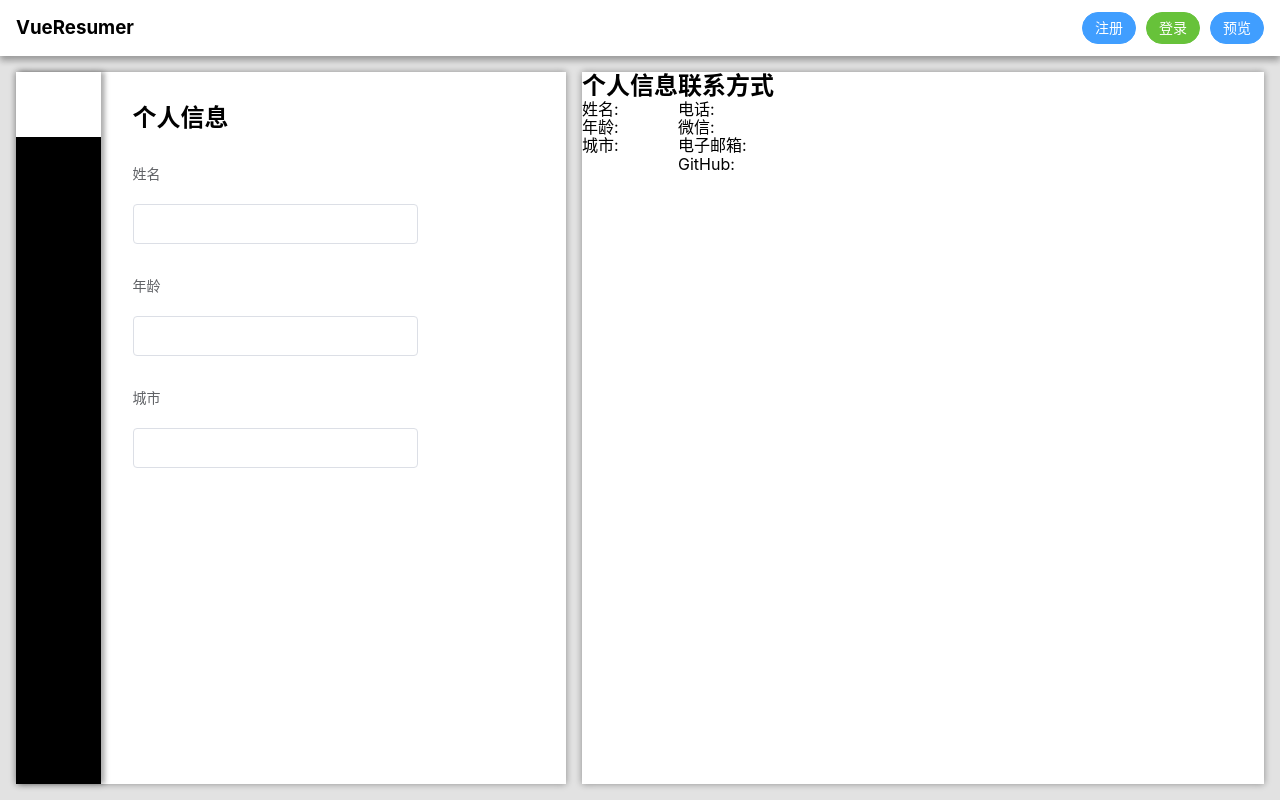
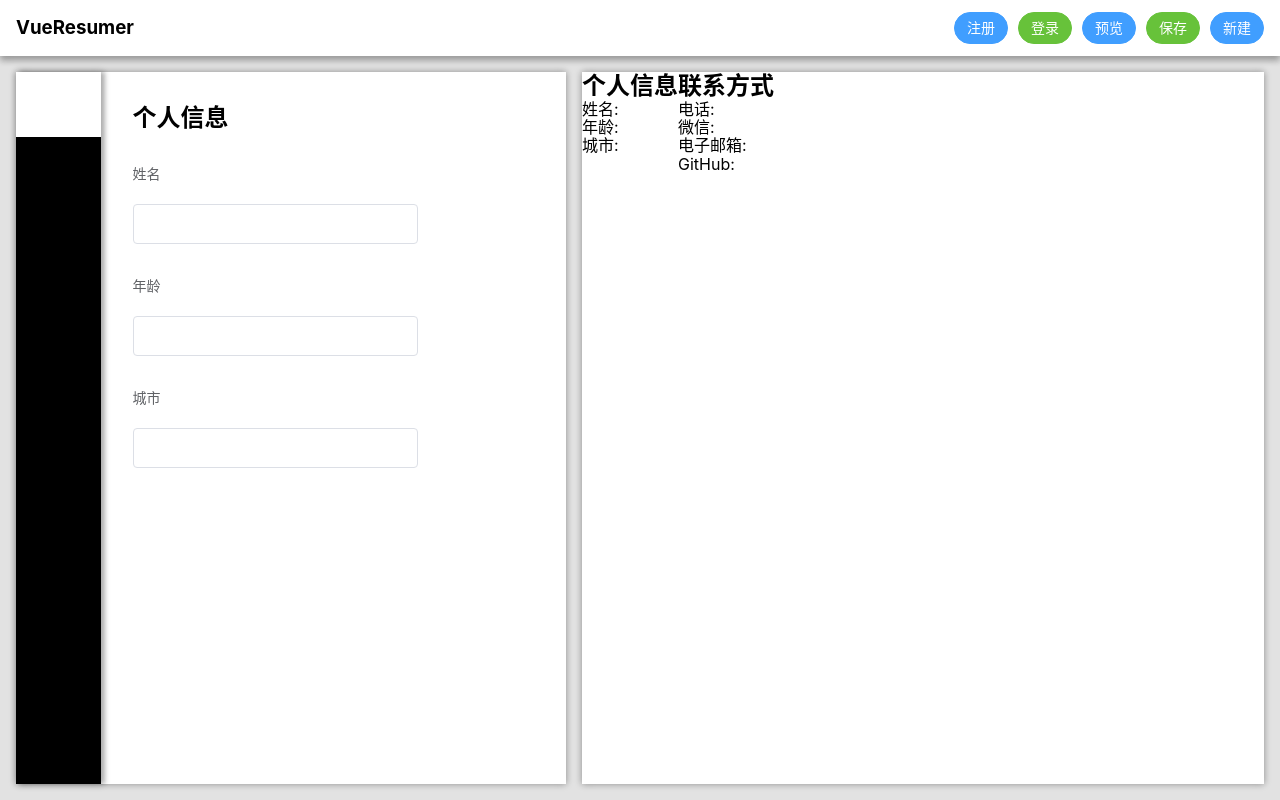
Before and after one commit to xuxin333666/ResumeEditor, a Vue app: page / in a window 1280 px wide. Built offline with nearby package versions, Linux system fonts and the light colour scheme.

Commit message:
页面增加保存，新建功能

```diff
--- a/src/App.vue
+++ b/src/App.vue
@@ -1,6 +1,6 @@
 <template>
   <div :class="{hidden:hiddenStatus}" id="app">
-    <Topbar v-on:preview="preview" class="topbar"/>
+    <Topbar v-on:preview="preview" v-on:saveData="saveData" v-on:buildNew="buildNew()" class="topbar"/>
     <main>
       <Editor :resume="resume" class="editor"/>
       <Preview :resume="resume" class="preview"/>
@@ -20,10 +20,8 @@ export default {
     Editor,
     Preview
   },
-  data(){
-    return {
-      hiddenStatus: false,
-      resume: {
+  created(){
+      var myResume = {
         personal: {
           '姓名': '',
           '年龄': '',
@@ -54,12 +52,57 @@ export default {
           "电子邮箱": '',
           "GitHub": ''
         }
-      }
+      };
+      this.resume = JSON.parse(window.localStorage.getItem('myResume')) || myResume;
+  },
+  data(){
+    return {
+      hiddenStatus: false,
+      resume: null
     }
   },
   methods: {
     preview(){
       this.hiddenStatus = true;
+    },
+    saveData(){
+      window.localStorage.setItem('myResume',JSON.stringify(this.resume));
+    },
+    buildNew(){
+      var resume = {
+        personal: {
+          '姓名': '',
+          '年龄': '',
+          '城市': ''
+        },
+        workMain: [{
+          '公司': '',
+          '工作经历': ''
+        }],
+        stady: [{
+          '起始日期': '',
+          '学校': '',
+          '学位/专业': '',
+          '在校经历': '',
+        }],
+        project: [{
+          '项目名称': '',
+          "项目内容": '',
+          "学到了？": ''
+        }],
+        prize: [{
+          '获奖时间': '',
+          '奖项名称': ''
+        }],
+        contact: {
+          "电话": '',
+          "微信": '',
+          "电子邮箱": '',
+          "GitHub": ''
+        }
+      };
+      window.localStorage.setItem('myResume',JSON.stringify(resume));
+      location.reload();
     }
   }
 }
--- a/src/components/Topbar.vue
+++ b/src/components/Topbar.vue
@@ -5,6 +5,8 @@
       <el-button type="primary" round>注册</el-button>
       <el-button type="success" round>登录</el-button>
       <el-button @click="preview()" type="primary" round>预览</el-button>
+      <el-button @click="saveData()" type="success" round>保存</el-button>
+      <el-button @click="buildNew()" type="primary" round>新建</el-button>
     </div>
 
   </div>
@@ -14,6 +16,12 @@ export default {
   methods:{
     preview(){
       this.$emit('preview');
+    },
+    saveData(){
+      this.$emit('saveData');
+    },
+    buildNew(){
+      this.$emit('buildNew');
     }
   }
 }
--- a/src/components/arrEditor.vue
+++ b/src/components/arrEditor.vue
@@ -40,7 +40,10 @@ export default {
       this.arrData.push(this.saveArr());
     },
     empty(){
-      this.arrData = [this.saveArr()]
+        this.arrData.splice(1,this.arrData.length)
+        for(var key in this.arrData[0]){
+            this.arrData[0][key] = '';
+        }
     }
   }
 }
```
